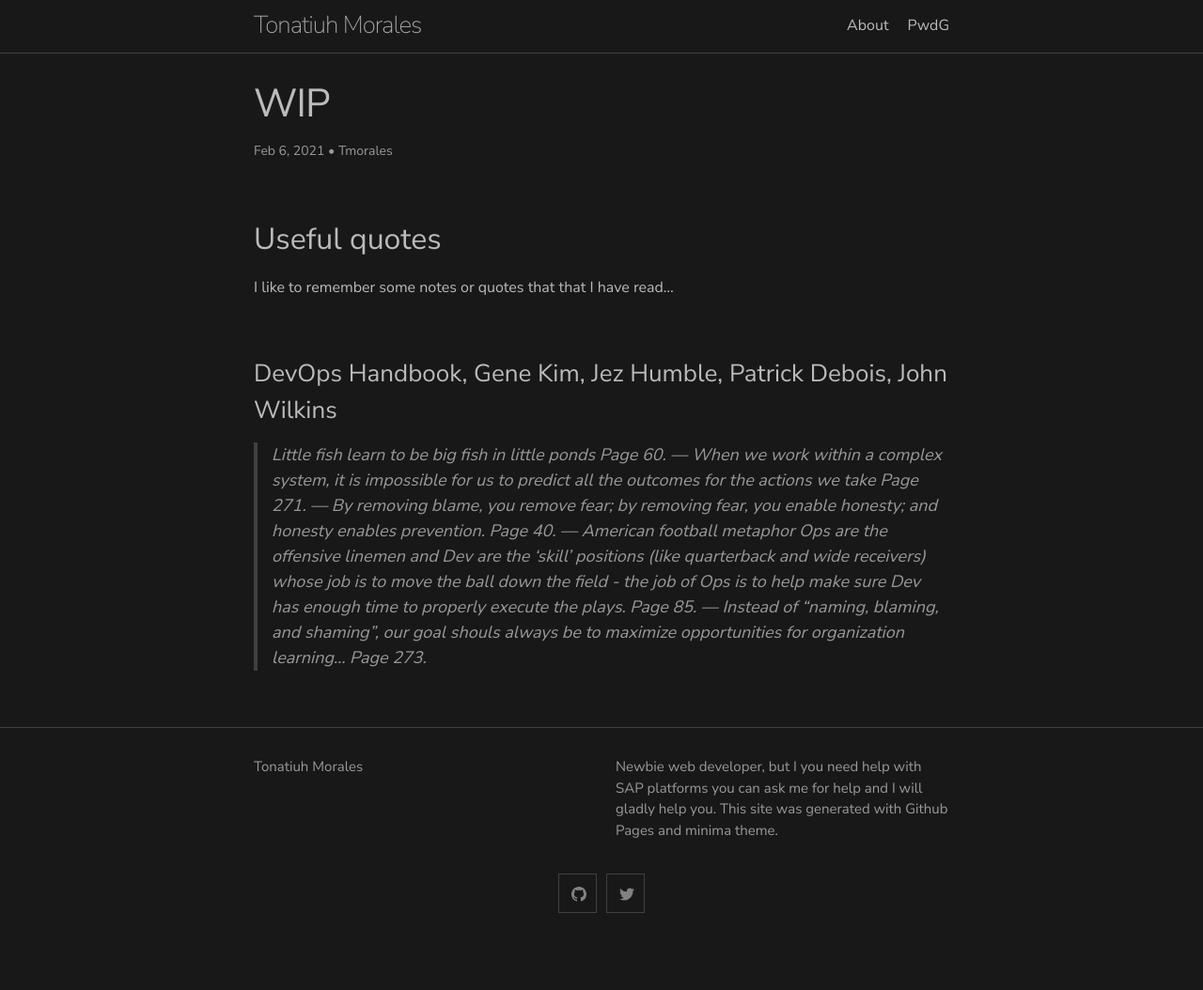
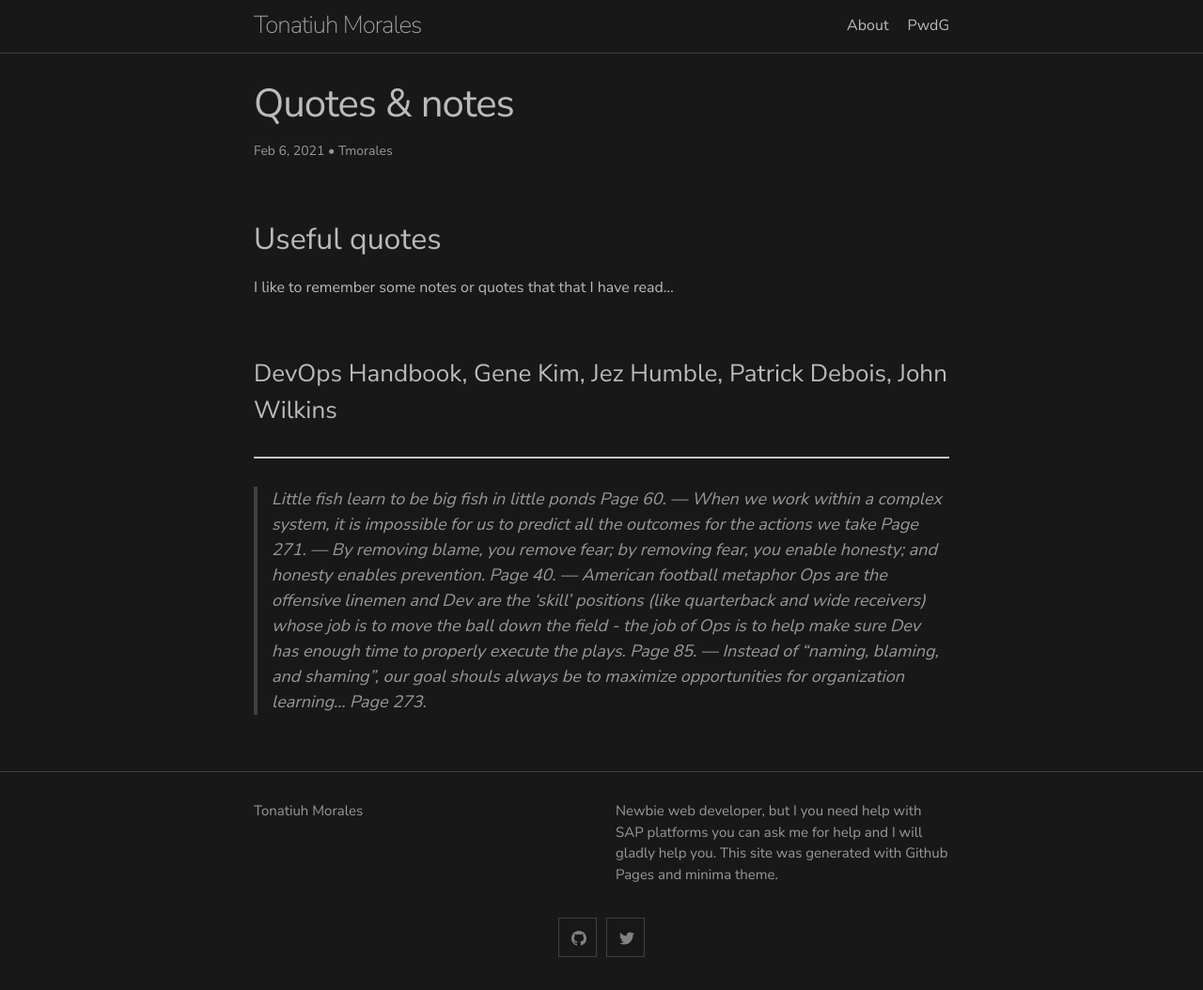
Before and after one commit to blackc0mb/blackc0mb.github.io, a Jekyll site: the page built from _posts/2021-02-06-quotes.md, in a window 1280 px wide. Shown: the whole page at 94% size. Built offline with Jekyll 4.4.1, drawn with Linux system fonts in a browser that asks for light colours; before the commit the page ends 1007 px from its top, so only the background shows below that.

Commit message:
Update 2021-02-06-quotes.md

```diff
--- a/_posts/2021-02-06-quotes.md
+++ b/_posts/2021-02-06-quotes.md
@@ -1,5 +1,5 @@
 ---
-title: WIP
+title: Quotes & notes
 layout: post
 author: Tmorales
 tag: various
@@ -9,6 +9,7 @@ tag: various
 I like to remember some notes or quotes that that I have read...
 
 ### DevOps Handbook, Gene Kim, Jez Humble, Patrick Debois, John Wilkins
+---
 > Little fish learn to be big fish in little ponds
 > Page 60.
 ---
```
